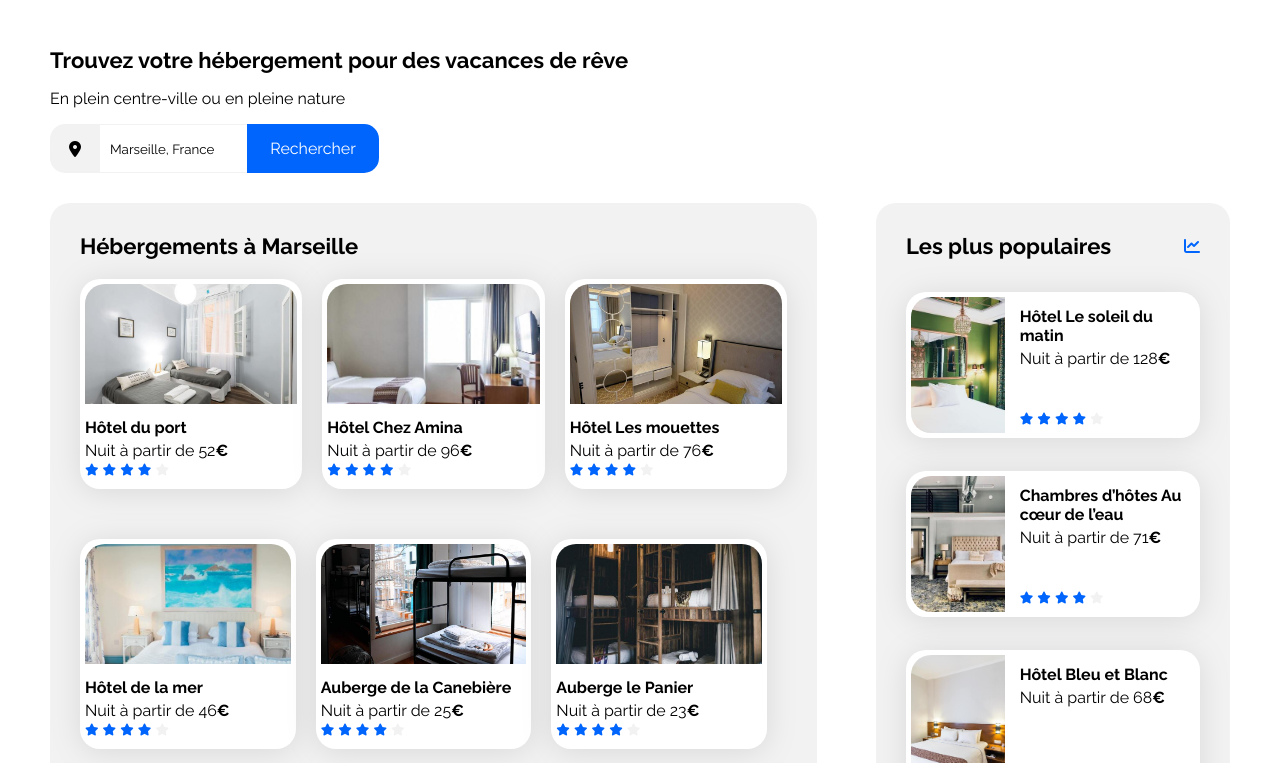
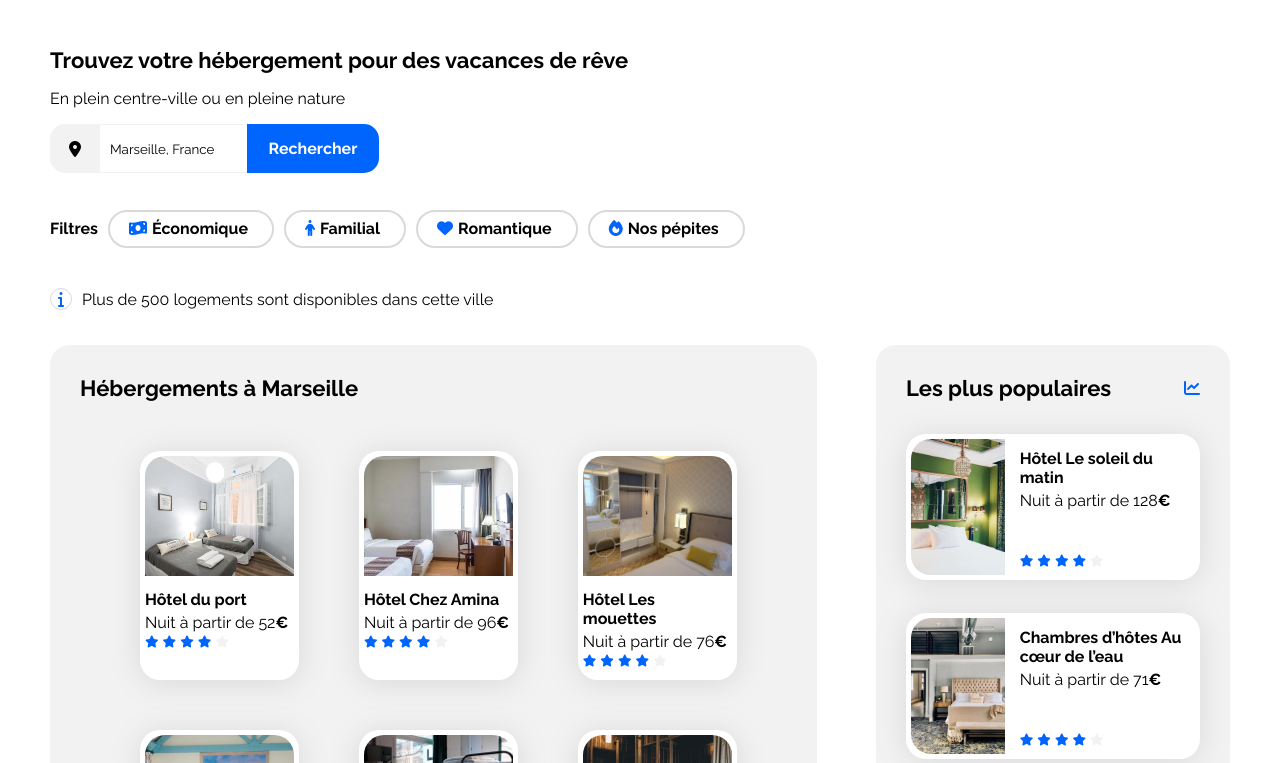
Before and after one commit to Jibldev/Booki-projet-2, a plain HTML site: page index.html in a window 1280 px wide. Shown: the part 33-796 px from the top of the page. Drawn offline with Linux system fonts and the light colour scheme.

Commit message:
fin hébergement

```diff
--- a/css/style.css
+++ b/css/style.css
@@ -1,12 +1,12 @@
 /****** General ***********/
 * {
-    font-family: 'Raleway', sans-serif;
+  font-family: "Raleway", sans-serif;
 }
 
 :root {
-    --main-color: #0065FC;
-    --main-bg-color: #F2F2F2;
-    --filter-bg-color: #DEEBFF;
+  --main-color: #0065fc;
+  --main-bg-color: #f2f2f2;
+  --filter-bg-color: #deebff;
 }
 
 .fa-solid {
@@ -20,7 +20,7 @@ body {
 
 .main-container {
   width: 100%;
-    max-width: 1440px;
+  max-width: 1920px;
   padding: 0 50px;
   box-sizing: border-box;
 }
@@ -30,7 +30,8 @@ a {
   text-decoration: none;
 }
 
-.section-title, .plus {
+.section-title,
+.plus {
   margin: 0;
   font-size: 22px;
 }
@@ -55,47 +56,44 @@ a {
 }
 
 .neutral-star {
-    color: var(--main-bg-color)
+  color: var(--main-bg-color);
 }
 
-body{
+body {
   margin: 0%;
 }
 
-
-
 /* Header */
 
-.Booki-icon{
+.Booki-icon {
   width: 70px;
   height: 20px;
 }
 
-nav{
+nav {
   display: flex;
   flex-direction: row;
   align-items: flex-end;
   justify-content: space-between;
 }
 
-nav img, nav a{
+nav img,
+nav a {
   padding-top: 10px;
-
 }
 
-nav a{
+nav a {
   margin-left: 30px;
 }
 
-nav a:active{
-  border-top: 4px solid #0065FC;
-  color: #0065FC;
+nav a:active {
+  border-top: 4px solid #0065fc;
+  color: #0065fc;
 }
 
-header{
+header {
   padding-bottom: 50px;
 }
-
 
 /* Description + Search bar  */
 
@@ -111,7 +109,7 @@ header{
   color: black;
   width: 50px;
   height: 100%;
-  background: #F2F2F2;
+  background: #f2f2f2;
   display: flex;
   justify-content: center;
   align-items: center;
@@ -127,7 +125,7 @@ header{
   align-items: center;
   box-sizing: border-box;
   padding-left: 10px;
-  border: 1px solid #F2F2F2;
+  border: 1px solid #f2f2f2;
   border-left: none;
   border-right: none;
 }
@@ -140,7 +138,7 @@ header{
   align-items: center;
   text-decoration: none;
   color: white;
-  background: #0065FC;
+  background: #0065fc;
   border: none;
   border-top-right-radius: 15px;
   border-bottom-right-radius: 15px;
@@ -149,6 +147,82 @@ header{
   cursor: pointer;
 }
 
+/***** Filtres *****/
+
+.filtres {
+  font-family: "Raleway", sans-serif;
+  display: flex;
+  align-items: baseline;
+  gap: 10px;
+}
+
+.circle {
+  border: solid 2px #d9d9d9;
+  border-radius: 25px;
+  padding: 4px 19px 4px 19px;
+  gap: 10px;
+}
+
+.fa-money-bill-wave {
+  display: flex;
+  align-items: baseline;
+}
+
+.economique {
+  color: black;
+  margin: 5px;
+}
+
+.circle:active{
+  background: #deebff;
+}
+
+.fa-person {
+  display: flex;
+  align-items: baseline;
+}
+
+.fam {
+  color: black;
+  margin: 5px;
+}
+
+.fa-heart {
+  display: flex;
+  align-items: baseline;
+}
+
+.romance {
+  color: black;
+  margin: 5px;
+}
+
+.fa-fire {
+  display: flex;
+  align-items: baseline;
+}
+
+.pepi {
+  color: black;
+  margin: 5px;
+}
+
+.info {
+  display: flex;
+  align-items: baseline;
+  gap: 10px;
+  margin-bottom: 20px;
+  margin-top: 20px;
+}
+.fa-info {
+  border: solid 1px #d9d9d9;
+  border-radius: 50%;
+  width: 20px;
+  height: 20px;
+  display: flex;
+  justify-content: center;
+  align-items: center;
+}
 
 /****** Hebergements And Populaires ***********/
 .hebergements-and-populaires {
@@ -165,14 +239,15 @@ header{
 
 /****** Hebergements ***********/
 
-img{
+img {
   width: 158px;
   height: 200px;
 }
-.hebergements-and-populaires{
+.hebergements-and-populaires {
   display: flex;
   justify-content: space-between;
   width: 100%;
+  margin-bottom: 50px;
 }
 
 .hebergements {
@@ -181,22 +256,24 @@ img{
   flex-wrap: wrap;
 }
 
-.cases{
+.cases {
   display: flex;
   flex-wrap: wrap;
-  padding: 0 !important;
 }
 
-.caserow{
+.caserow {
   width: 100%;
   display: flex;
+  justify-content: space-between;
   gap: 20px;
   margin-top: 20px;
+  margin-right: 20px;
+  margin-left: 0px;
+  padding-left: 30px;
 }
 
-.hebergements .card{
-
-  width: calc(33.33% - 20px) ;
+.hebergements .card {
+  width: calc(25%);
   display: flex;
   flex-direction: column;
   border-radius: 20px;
@@ -212,14 +289,13 @@ img{
   border-top-right-radius: 20px;
 }
 
-
 .hebergements .card-title {
   margin-top: 10px;
-  margin-bottom: 4px;   /***** Respect de l'écart des parties comme pour "les plus populaires" *****/
+  margin-bottom: 4px; /***** Respect de l'écart des parties comme pour "les plus populaires" *****/
 }
 
 .hebergements .card-subtitle {
-  margin: 0;    /***** Rapprocher les subtitles des étoiles et du titre ******/
+  margin: 0; /***** Rapprocher les subtitles des étoiles et du titre ******/
 }
 
 .hebergements .card-rating {
@@ -271,7 +347,7 @@ img{
   margin-bottom: 5px;
 }
 
-
+/***** Activités à Marseille *****/
 
 /* Le code ci-dessous correspond à la version responsive uniquement */
 
@@ -308,12 +384,11 @@ img{
   .populaires-cards .card-subtitle {
     font-size: 13px;
   }
-
 }
 
 /* Small devices (phones, less than 768px) */
 @media (max-width: 767.98px) {
-  .main-container{
+  .main-container {
     padding: 0%;
   }
 
@@ -326,33 +401,33 @@ img{
     width: 100%;
   }
 
-nav{
+  nav {
     flex-direction: column;
     align-items: center;
     margin-top: 20px;
   }
 
-nav a{
+  nav a {
     margin: 0px;
     text-align: center;
   }
 
-.Booki-icon{
+  .Booki-icon {
     margin-bottom: 20px;
   }
 
-nav a:hover{
-  border:none;
+  nav a:hover {
+    border: none;
     padding-bottom: 10px;
-  border-bottom: 2px solid #0065FC;
+    border-bottom: 2px solid #0065fc;
   }
 
-.header{
+  .header {
     display: flex;
     width: 100%;
   }
 
-.header a{
+  .header a {
     width: 50%;
   }
 
--- a/index.html
+++ b/index.html
@@ -45,8 +45,39 @@
         <div class="search-bar">
           <i class="fa-solid fa-location-dot"></i>
           <input type="text" value="Marseille, France" class="search" />
-          <a href="#" class="Rechercher">Rechercher</a>
+          <a href="#" class="Rechercher"><strong>Rechercher</strong></a>
         </div>
+
+        <div class="filtres">
+            <p><strong>Filtres</strong></p>
+            <a href="#">
+            <div class="circle">
+                <i class="fa-solid fa-money-bill-wave"> <p class="economique">Économique</p></i>
+            </div>
+        </a>
+        <a href="#">
+            <div class="circle">
+                <i class="fa-solid fa-person"> <p class="fam">Familial</p></i>
+            </div>
+        </a>
+        <a href="#">
+            <div class="circle">
+                <i class="fa-solid fa-heart"><p class="romance">Romantique</p></i>
+            </div>
+        </a>
+        <a href="#">
+            <div class="circle">
+                <i class="fa-solid fa-fire"><p class="pepi">Nos pépites</p></i>
+            </div>
+        </a>
+        </div>
+
+        <div class="info">
+            <i class="fa-solid fa-info"></i>
+                <p class="information">Plus de 500 logements sont disponibles dans cette ville</p>
+            </div>
+
+
         <div class="hebergements-and-populaires">
           <section class="hebergements">
             <h2 class="section-title">Hébergements à Marseille</h2>
@@ -79,7 +110,6 @@
                 </div>
             </a>
               </article>
-
 
               <article class="card">
                 <a href="#">
@@ -134,9 +164,10 @@
                     <span class="sr-only">Note de 4 sur 5</span>
                   </div>
                 </div>
-            </a>
+                </a>
               </article>
             </div>
+
             <div class="caserow">
               <article class="card">
                 <a href="#">
@@ -219,8 +250,8 @@
                     <span class="sr-only">Note de 4 sur 5</span>
                   </div>
                 </div>
+            </a>
               </article>
-            </a>
         </div>
             </section>
 
@@ -318,6 +349,7 @@
             </div>
           </section>
         </div>
+        <h2>Activités à Marseille</h2>
       </main>
       <footer></footer>
     </div>
```
Lines whose indentation alone changed are shown as unchanged.
